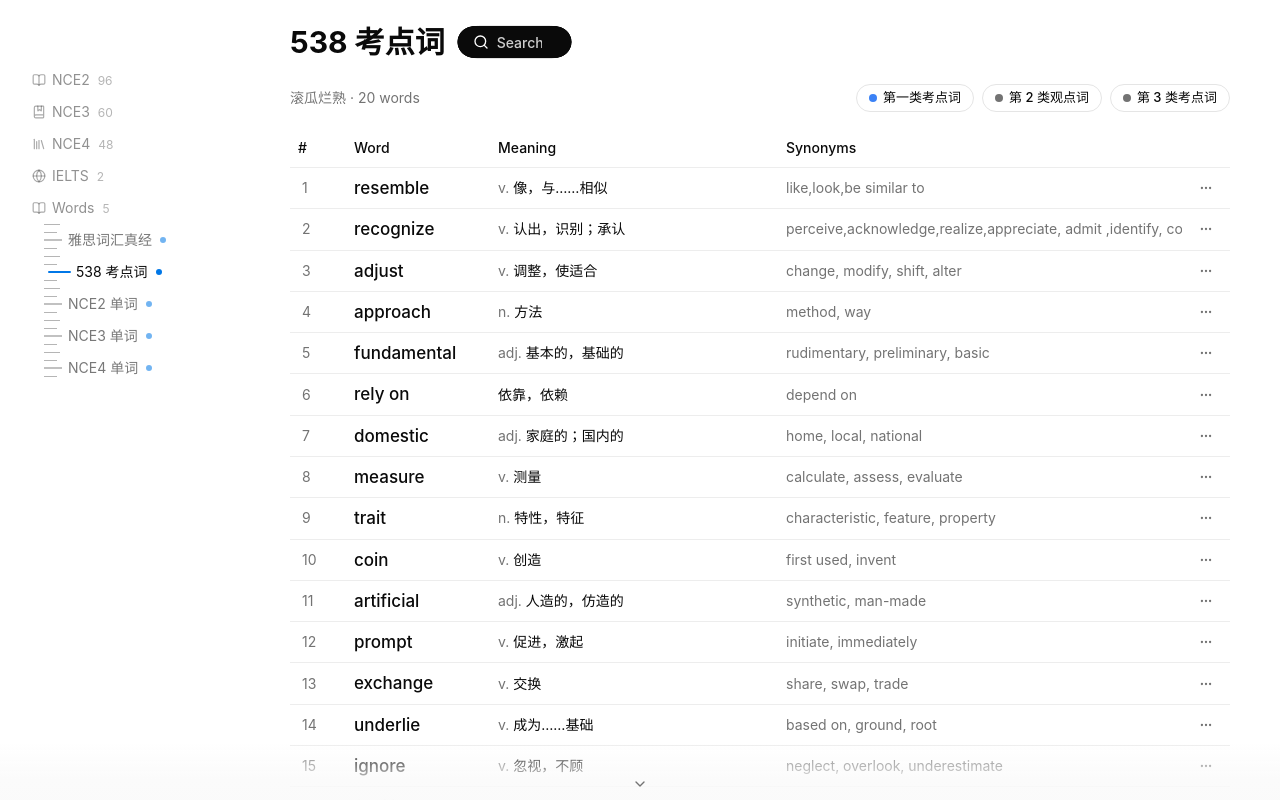
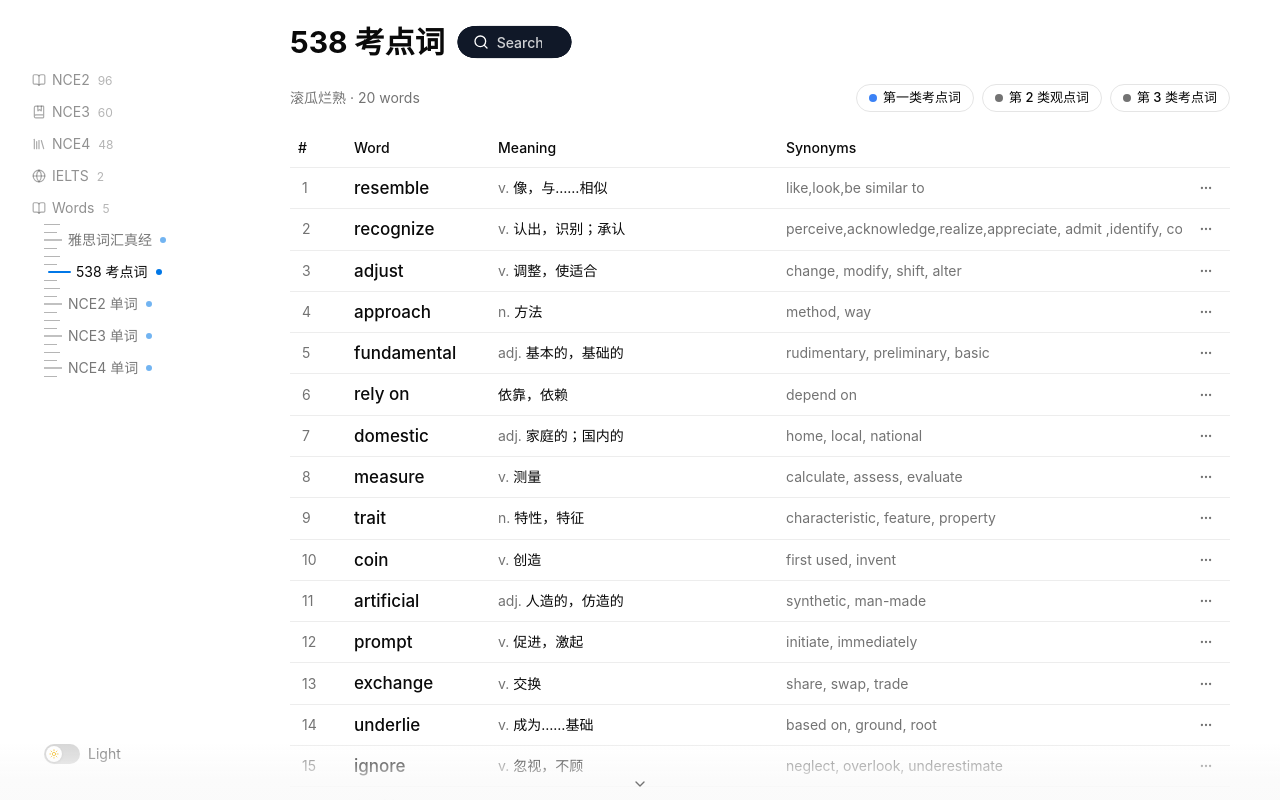
Before and after one commit to farisni/nce-nextjs, a Next.js app: page /538-keywords in a window 1280 px wide. Built offline with nearby package versions, Linux system fonts and the light colour scheme; a small style sheet from the web is missing.

Commit message:
添加深色/浅色切换按钮到 sidebar 底部

```diff
--- a/package.json
+++ b/package.json
@@ -23,6 +23,7 @@
     "lucide-react": "^1.21.0",
     "motion": "^12.42.0",
     "next": "16.2.9",
+    "next-themes": "^0.4.6",
     "radix-ui": "^1.6.0",
     "react": "19.2.4",
     "react-dom": "19.2.4",
--- a/src/app/layout.tsx
+++ b/src/app/layout.tsx
@@ -2,6 +2,7 @@ import type { Metadata } from "next";
 import "./globals.css";
 import { ScrollArea } from "@/components/ui/scroll-area";
 import { TooltipProvider } from "@/components/ui/tooltip";
+import { ThemeProvider } from "next-themes";
 
 export const metadata: Metadata = {
   title: "NCE BOOK",
@@ -17,13 +18,16 @@ export default function RootLayout({
     <html
       lang="en"
       className="h-full antialiased"
+      suppressHydrationWarning
     >
       <body className="min-h-full">
+        <ThemeProvider attribute="class" defaultTheme="system" enableSystem>
         <TooltipProvider>
           <ScrollArea className="h-svh min-w-0 bg-background text-foreground">
             {children}
           </ScrollArea>
         </TooltipProvider>
+        </ThemeProvider>
       </body>
     </html>
   );
--- a/src/components/app-sidebar.tsx
+++ b/src/components/app-sidebar.tsx
@@ -1,7 +1,9 @@
 "use client";
 
+import { useTheme } from "next-themes";
+import { useState, useEffect } from "react";
 import { usePathname, useSearchParams, useRouter } from "next/navigation";
-import { BookOpen, BookMarked, Library, Globe } from "lucide-react";
+import { Moon, Sun, BookOpen, BookMarked, Library, Globe } from "lucide-react";
 import {
   Sidebar001,
   Sidebar001Header,
@@ -179,8 +181,31 @@ export function AppSidebar() {
           );
         })}
       </Sidebar001Content>
+          <div className="w-full"><ThemeToggle /></div>
+        </Sidebar001>
+  );
+}
 
 
-    </Sidebar001>
+function ThemeToggle() {
+  const { theme, setTheme } = useTheme();
+  const [mounted, setMounted] = useState(false);
+  useEffect(() => setMounted(true), []);
+  const isDark = theme === "dark";
+
+  if (!mounted) return <div className="h-9" />;
+
+  return (
+    <button
+      onClick={() => setTheme(isDark ? "light" : "dark")}
+      className="flex items-center gap-2 px-3 py-3 text-sm text-muted-foreground transition-colors w-full justify-start"
+    >
+      <div className={`relative h-5 w-9 rounded-full transition-colors ${isDark ? "bg-primary" : "bg-muted-foreground/30"}`}>
+        <div className={`absolute top-0.5 h-4 w-4 rounded-full bg-background shadow-sm transition-transform ${isDark ? "translate-x-[18px]" : "translate-x-0.5"}`}>
+          {isDark ? <Moon className="size-2.5 m-[3px] text-primary" /> : <Sun className="size-2.5 m-[3px] text-yellow-500" />}
+        </div>
+      </div>
+      <span>{isDark ? "Dark" : "Light"}</span>
+    </button>
   );
 }
--- a/src/components/ui/gooey-input.tsx
+++ b/src/components/ui/gooey-input.tsx
@@ -175,7 +175,7 @@ export function GooeyInput({
   }, [searchText, setExpanded]);
 
   const surfaceClass =
-    "bg-foreground text-background shadow-sm ring-1 ring-border/60";
+    "bg-gray-900 text-white shadow-sm ring-1 ring-border/60 dark:bg-gray-800";
 
   return (
     <div
@@ -226,10 +226,10 @@ export function GooeyInput({
               disabled={disabled || !isExpanded}
               placeholder={placeholder}
               className={cn(
-                "h-full min-w-0 flex-1 bg-transparent text-sm text-background outline-none",
+                "h-full min-w-0 flex-1 bg-transparent text-sm text-white outline-none",
                 isExpanded
-                  ? "placeholder:text-background/50 dark:placeholder:text-background/45"
-                  : "pointer-events-none placeholder:text-background/80 dark:placeholder:text-background/70",
+                  ? "placeholder:text-white/50"
+                  : "pointer-events-none placeholder:text-white/80",
                 classNames?.input,
               )}
             />
```
Also changed, not shown: 1 other file (tests, documents, lock files or other folders).
